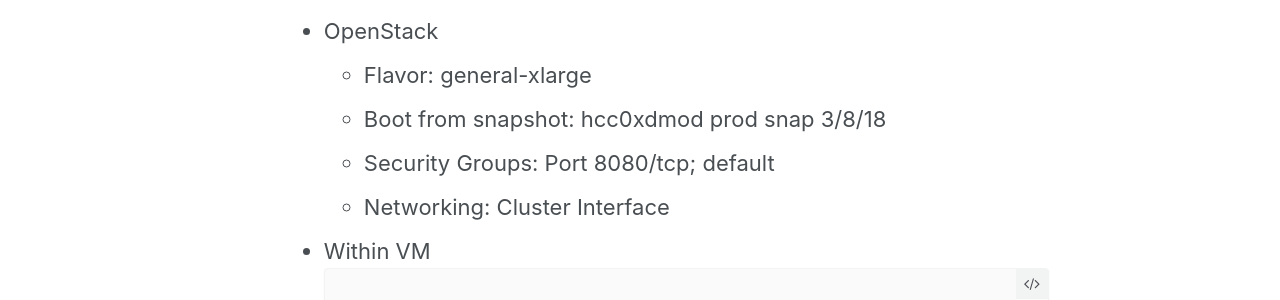
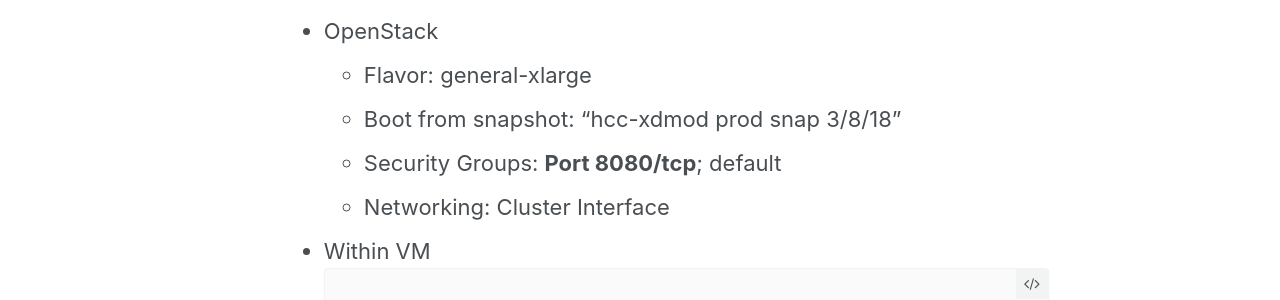
Before and after one commit to JingchaoZhang/JingchaoZhang.github.io, a Jekyll site: the page built from _posts/2018-03-08-XDMoD Boot from Snapshot.md, in a window 1280 px wide. Shown: the part 203-503 px from the top of the page. Built offline with Jekyll 4.4.1, drawn with Linux system fonts in a browser that asks for light colours.

Commit message:
Update 2018-03-08-XDMoD Boot from Snapshot.md

```diff
--- a/_posts/2018-03-08-XDMoD Boot from Snapshot.md
+++ b/_posts/2018-03-08-XDMoD Boot from Snapshot.md
@@ -5,8 +5,8 @@
 
 - OpenStack
   - Flavor: general-xlarge
-  - Boot from snapshot: hcc0xdmod prod snap 3/8/18
-  - Security Groups: Port 8080/tcp; default
+  - Boot from snapshot: "hcc-xdmod prod snap 3/8/18"
+  - Security Groups: **Port 8080/tcp**; default
   - Networking: Cluster Interface
 
 - Within VM
```
